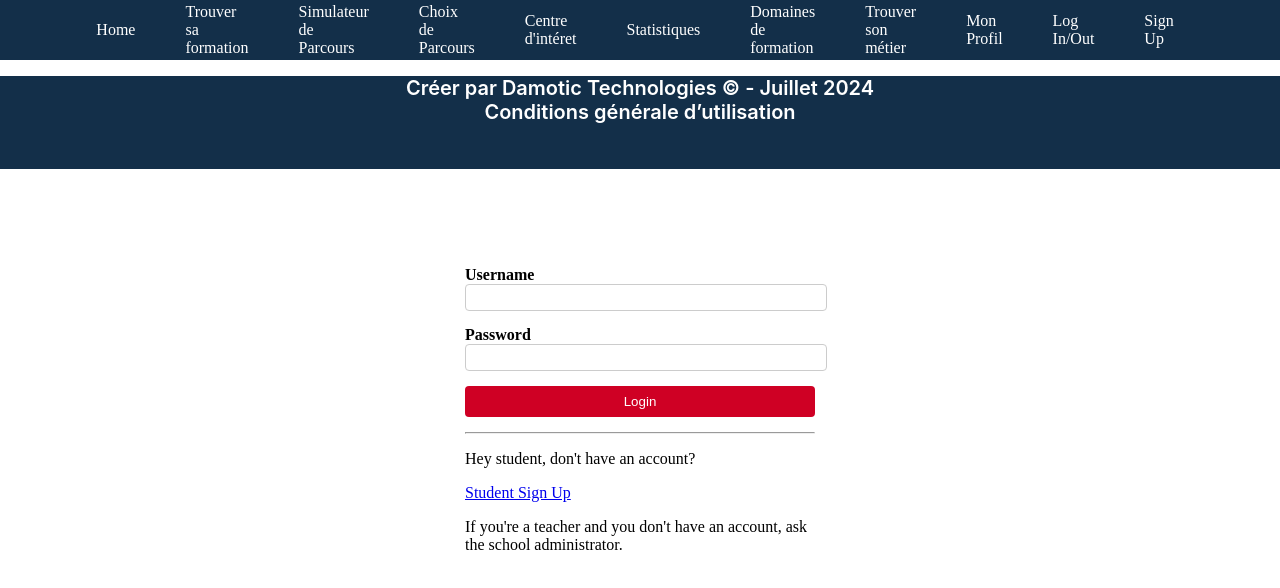
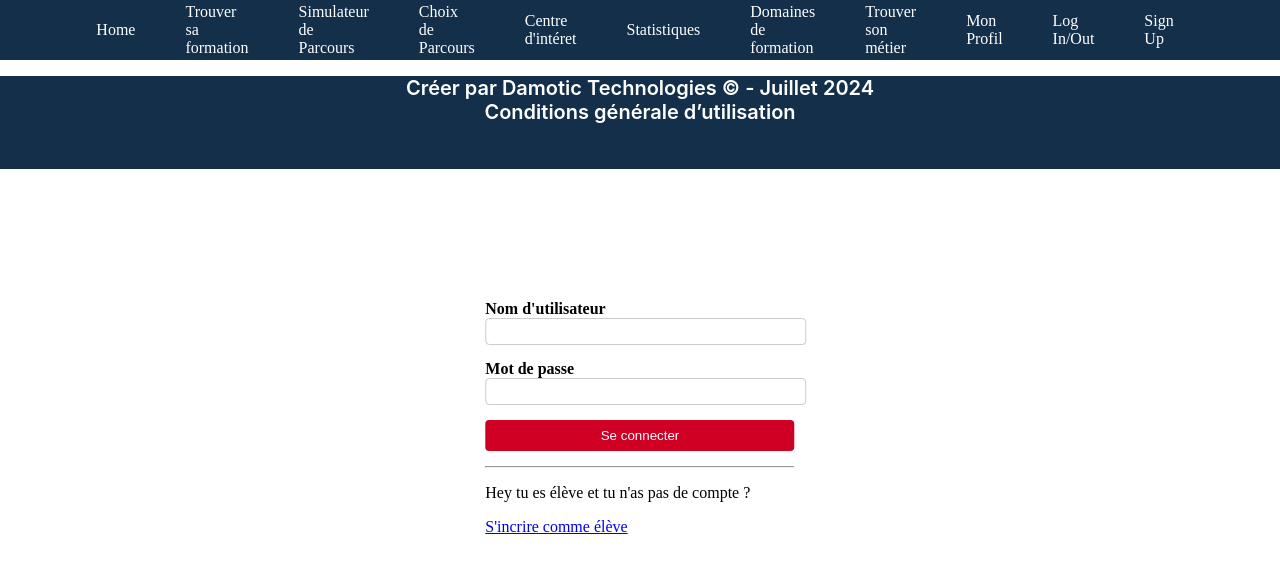
Before and after one commit to StagiairesDAMOTIC/FrontEndPsup, an Angular app: page /login in a window 1280 px wide. Shown: the top 588 px of the page. Built offline with nearby package versions, Linux system fonts and the light colour scheme.

Commit message:
page de login

```diff
--- a/src/app/login/login.component.html
+++ b/src/app/login/login.component.html
@@ -1,6 +1,6 @@
 <div style="float: left; position: absolute; left: 50%; top: 50%; transform: translate(-50%, -50%);">
   <div *ngIf="isLoggedIn; else loggedOut">
-    Logged in as {{roles}}.
+    Connecté en tant que {{roles}}.
     <br>
     <button class="btn btn-secondary" (click)="logout()">Logout</button>
   </div>
@@ -9,33 +9,32 @@
       <br><br>
       <form name="form" (ngSubmit)="f.form.valid && onSubmit()" #f="ngForm" novalidate>
         <div class="form-group">
-          <label for="username" id="username">Username</label>
+          <label for="username" id="username">Nom d'utilisateur</label>
           <input type="text" class="form-control" name="username" [(ngModel)]="form.username" #username="ngModel"
                  required />
           <div *ngIf="f.submitted && username.invalid">
-            <div *ngIf="['username.errors?.required']">Username is required</div>
+            <div *ngIf="['username.errors?.required']">Un nom d'utilisateur est requis</div>
           </div>
         </div>
         <div class="form-group">
-          <label for="password" id="password">Password</label>
+          <label for="password" id="password">Mot de passe</label>
           <input type="password" class="form-control" name="password" [(ngModel)]="form.password" #password="ngModel"
                  required minlength="6" />
           <div *ngIf="f.submitted && password.invalid">
-            <div *ngIf="['password.errors?.required']">Password is required</div>
-            <div *ngIf="['password.errors?.minlength']">Password must be at least 6 characters</div>
+            <div *ngIf="['password.errors?.required']">Un mot de passe est requis</div>
+            <div *ngIf="['password.errors?.minlength']">Le mot de passe doit faire plus de 6 caractères</div>
           </div>
         </div>
         <div class="form-group">
-          <button class="btn btn-primary">Login</button>
+          <button class="btn btn-primary">Se connecter</button>
           <div *ngIf="f.submitted && isLoginFailed" class="alert alert-danger">
             Login failed: {{errorMessage}}
           </div>
         </div>
       </form>
       <hr />
-      <p>Hey student, don't have an account?</p>
-      <a [routerLink]="['/signup']" class="btn btn-success"> Student Sign Up</a>
-      <p>If you're a teacher and you don't have an account, ask the school administrator.</p>
+      <p>Hey tu es élève et tu n'as pas de compte ?</p>
+      <a [routerLink]="['/signup']" class="btn btn-success"> S'incrire comme élève</a>
     </div>
   </ng-template>
 </div>
```
